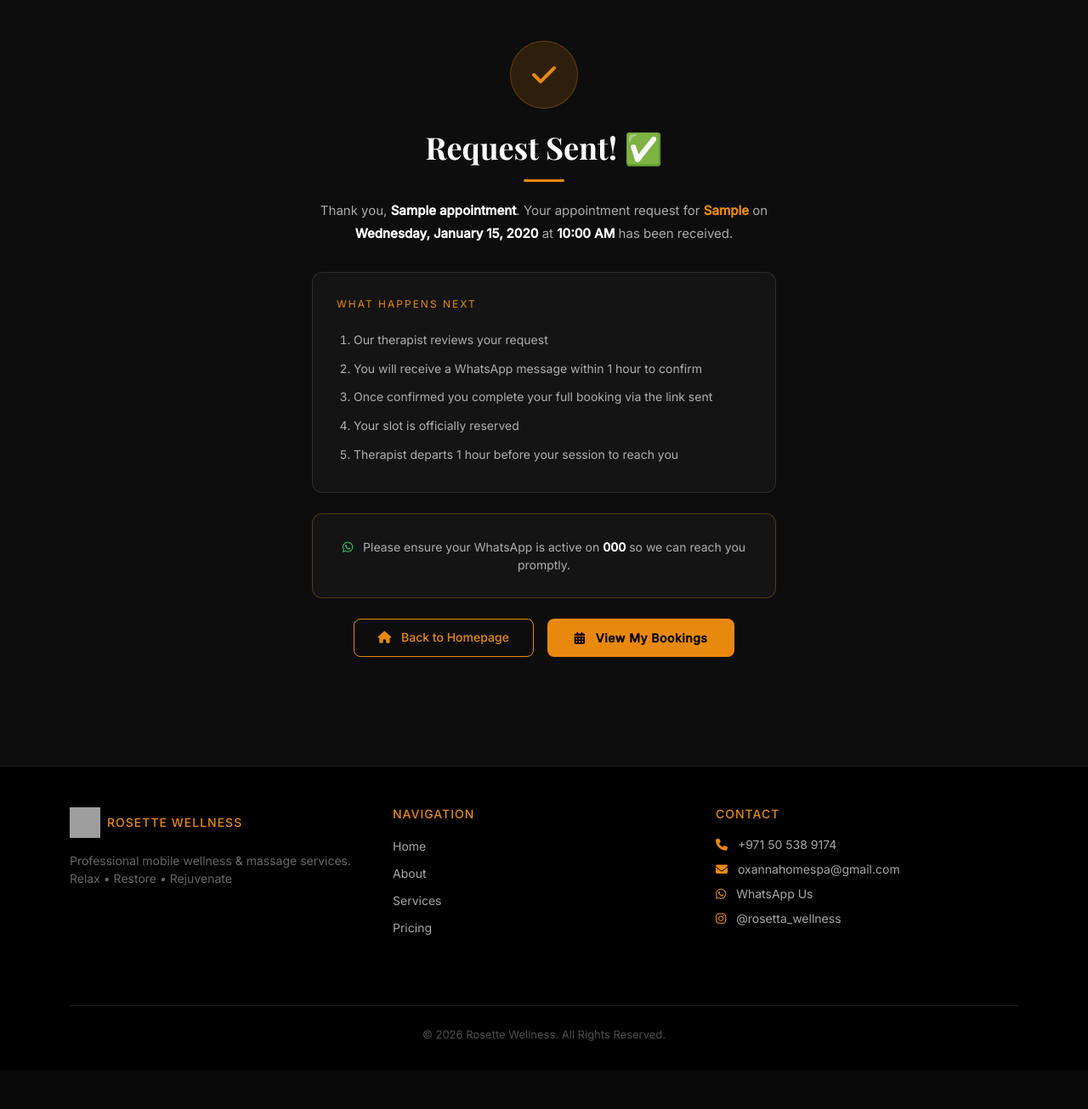
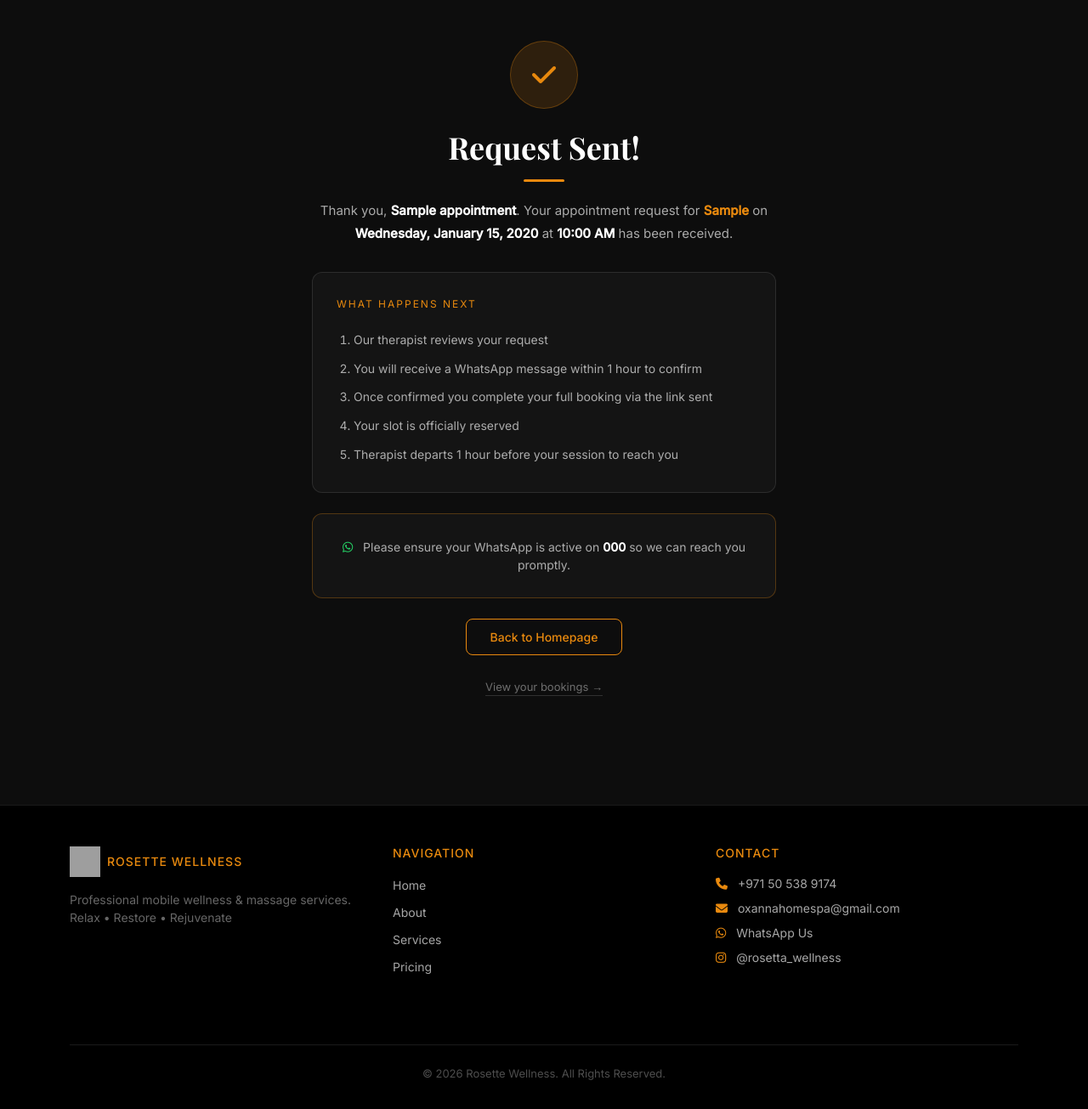
Before and after one commit to MarthaMuronji/rosette-booking, a Django app: template templates/bookings/request_sent.html in a window 1280 px wide. Shown: the part 77-1382 px from the top of the page at 85% size. Before the commit the page ends 1302 px from the top, so only its background shows below. Run offline with Django 5.2, Linux system fonts and the light colour scheme; the template is opened without the code that fills it: most values are stand-ins (such as "Sample title", 1, 10 or a date in 2020); grey boxes are pictures that could not be loaded.

```diff
--- a/templates/bookings/request_sent.html
+++ b/templates/bookings/request_sent.html
@@ -15,7 +15,7 @@
                 <i class="fas fa-check" style="font-size:32px; color:var(--primary);"></i>
             </div>
 
-            <h1 class="rw-section-title mb-2">Request Sent! ✅</h1>
+            <h1 class="rw-section-title mb-2">Request Sent!</h1>
             <div class="rw-divider mx-auto"></div>
 
             <p style="color:var(--foreground-muted); font-size:15px;
@@ -54,17 +54,16 @@
                 </p>
             </div>
 
-            <!-- Action Buttons -->
-            <div class="d-flex gap-3 justify-content-center flex-wrap">
-                <a href="/" class="btn-outline-rw">
-                    <i class="fas fa-home me-2"></i> Back to Homepage
-                </a>
-                <a href="/client/" class="btn-primary-rw">
-                    <i class="fas fa-calendar-alt me-2"></i> View My Bookings
-                </a>
-            </div>
+            <a href="/" class="btn-outline-rw">Back to Homepage</a>
 
         </div>
+
+    </div>
+    <div class="text-center mt-4">
+        <a href="/client/"
+           style="color:rgba(255,255,255,0.4); font-size:13px; text-decoration:none; border-bottom:1px solid rgba(255,255,255,0.15); padding-bottom:2px;">
+            View your bookings →
+        </a>
     </div>
 </div>
 {% endblock %}
```
